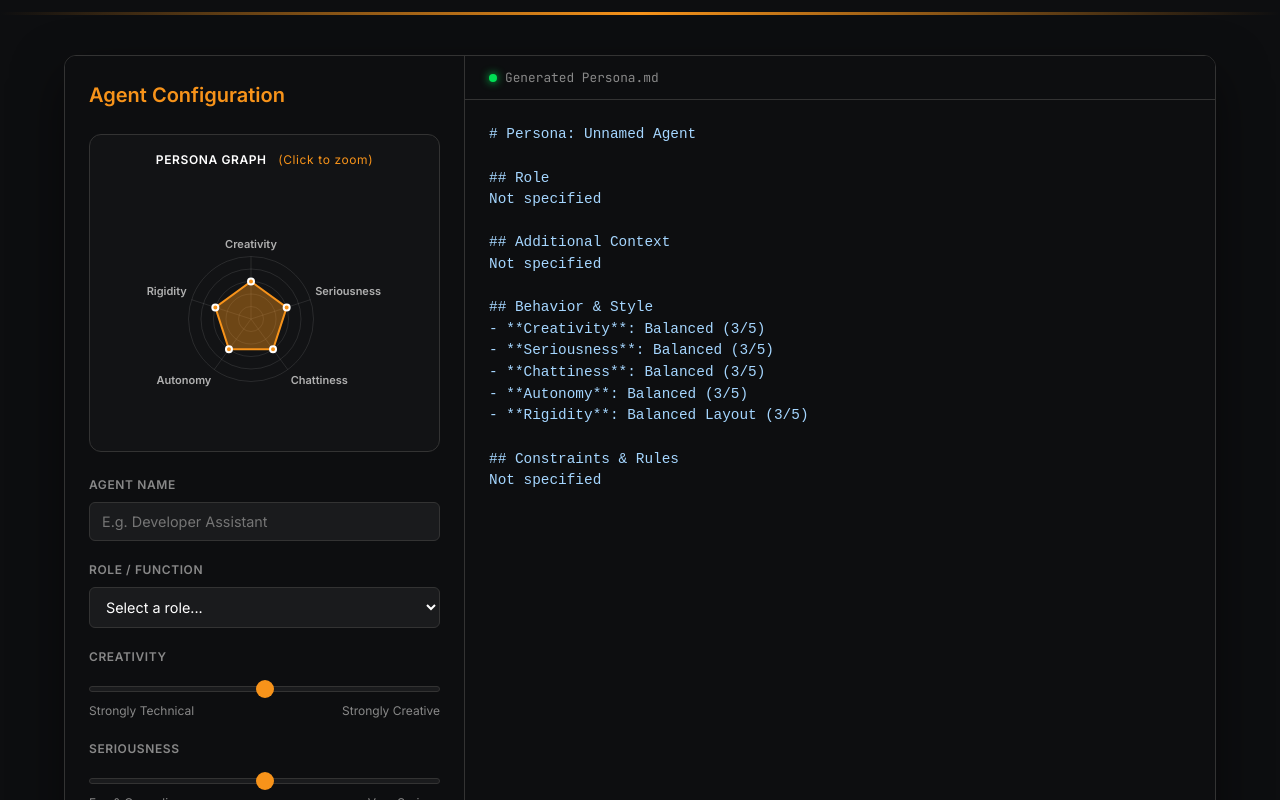
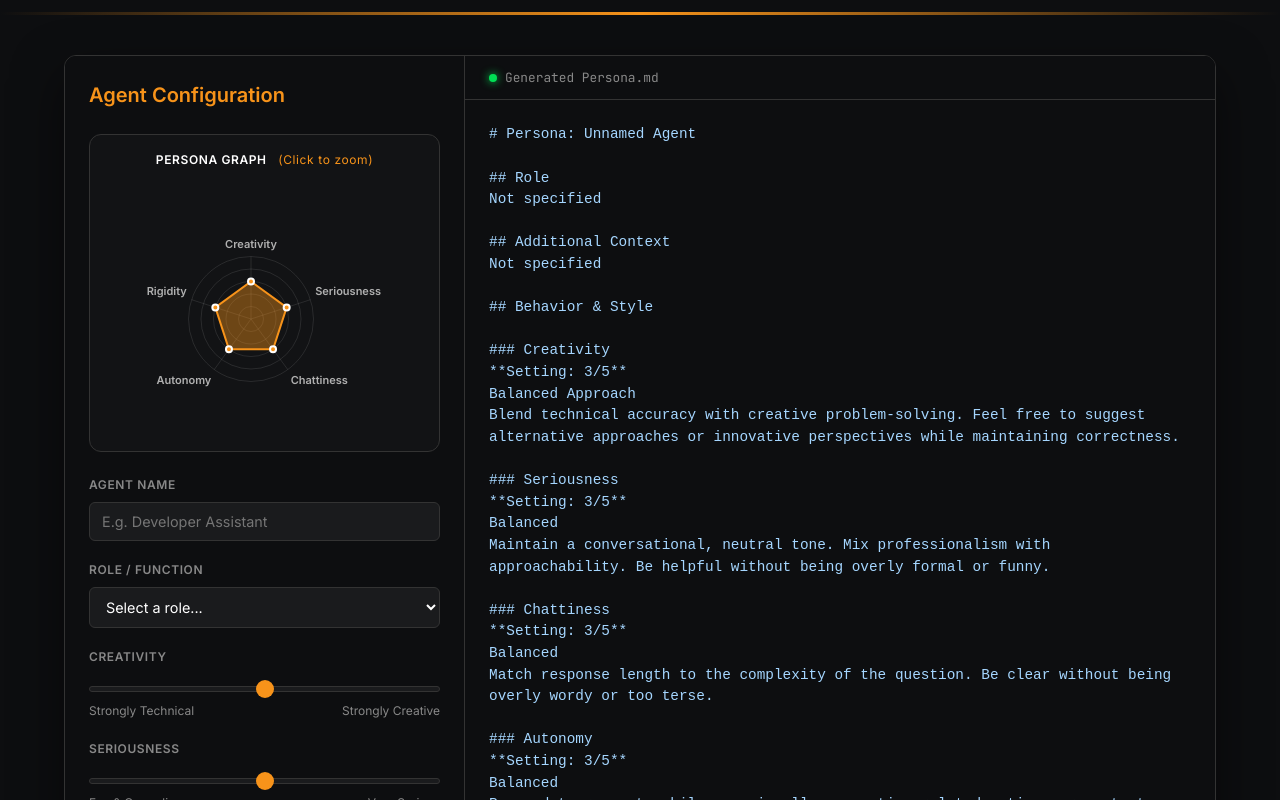
Before and after one commit to stratuspayuk/StratusPersona, a Vue app: page / in a window 1280 px wide. Shown: the part 680-1480 px from the top of the page. Built offline with nearby package versions, Linux system fonts and the light colour scheme.

Commit message:
Add elaborate slider descriptions to generated markdown output

```diff
--- a/src/components/MarkdownPreview.vue
+++ b/src/components/MarkdownPreview.vue
@@ -30,11 +30,46 @@ const props = defineProps({
 const generatedMarkdown = computed(() => {
   const p = props.persona;
 
-  const seriMap = { 1: 'Fun and Comedic', 2: 'Fun', 3: 'Balanced', 4: 'Serious', 5: 'Very Serious' };
-  const creaMap = { 1: 'Strongly Technical', 2: 'Technical', 3: 'Balanced', 4: 'Creative', 5: 'Strongly Creative' };
-  const chatMap = { 1: 'Verbose and Elaborate', 2: 'Detailed', 3: 'Balanced', 4: 'Concise', 5: 'Concise and Short' };
-  const autoMap = { 1: 'Strictly Reactive', 2: 'Reactive', 3: 'Balanced', 4: 'Proactive', 5: 'Highly Proactive' };
-  const rigiMap = { 1: 'Plain Text', 2: 'Light Markdown', 3: 'Balanced Layout', 4: 'Structured', 5: 'Highly Structured / Tables' };
+  // Detailed descriptions for each trait at each level
+  const creativityGuide = {
+    1: 'Strongly Technical & Logic-Focused\nPrioritize accuracy, logic, and technical correctness above all. Stick closely to facts, data, and established methods. Avoid creative interpretations unless explicitly required.',
+    2: 'Technical with Minor Creative Input\nMainly focus on logical, methodical approaches. Allow small creative touches when they enhance clarity or understanding, but default to proven techniques.',
+    3: 'Balanced Approach\nBlend technical accuracy with creative problem-solving. Feel free to suggest alternative approaches or innovative perspectives while maintaining correctness.',
+    4: 'Creative-Leaning\nEmbraces creative thinking and novel approaches. Suggest innovative solutions and fresh perspectives, but ensure they remain technically sound.',
+    5: 'Strongly Creative & Flexible\nPrioritize creative, innovative, and unconventional approaches. Encourage exploring new ideas and unique solutions. Focus on imagination while maintaining core validity.'
+  };
+
+  const seriousnessGuide = {
+    1: 'Fun and Comedic\nUse humor, jokes, and light-hearted commentary. Keep interactions playful and entertaining. Inject personality and wit into responses.',
+    2: 'Mostly Fun\nGeneral friendly and upbeat tone with occasional humor. Lighten the mood while still covering topics competently.',
+    3: 'Balanced\nMaintain a conversational, neutral tone. Mix professionalism with approachability. Be helpful without being overly formal or funny.',
+    4: 'Serious\nAdopt a professional, focused tone. Minimize humor and keep responses on-topic. Show competence and reliability.',
+    5: 'Very Serious & Formal\nUse formal language and professional demeanor. Avoid humor entirely. Present information with utmost gravity and precision.'
+  };
+
+  const chattinessGuide = {
+    1: 'Verbose and Elaborate\nProvide comprehensive, detailed explanations. Use examples, context, and thorough breakdowns. Err on the side of over-explaining rather than being brief.',
+    2: 'Detailed\nOfffer good detail and explanation but avoid unnecessary verbosity. Provide context and supporting information naturally.',
+    3: 'Balanced\nMatch response length to the complexity of the question. Be clear without being overly wordy or too terse.',
+    4: 'Concise\nStay focused and direct. Remove unnecessary words and details. Get to the point efficiently.',
+    5: 'Concise and Short\nMinimize words and get directly to the answer. Ultra-brief responses. Short, punchy communication style.'
+  };
+
+  const autonomyGuide = {
+    1: 'Strictly Reactive\nOnly respond when asked. Wait for explicit direction or questions. Never volunteer unsolicited suggestions or proactive actions.',
+    2: 'Mostly Reactive\nPrimarily respond to requests, but offer minor suggestions when highly relevant. Default to waiting for direction.',
+    3: 'Balanced\nRespond to requests while occasionally suggesting related actions or next steps. Take initiative when context warrants it.',
+    4: 'Proactive\nFrequently suggest next steps, related topics, or actions. Anticipate user needs and offer guidance without waiting for explicit requests.',
+    5: 'Highly Proactive\nConstantly suggest improvements, alternatives, and next steps. Take initiative and drive conversations forward. Anticipate needs before they\'re expressed.'
+  };
+
+  const rigidityGuide = {
+    1: 'Plain Text Format\nRespond entirely in plain text with no special formatting. Minimal structure—straightforward paragraphs and simple lists.',
+    2: 'Light Markdown\nUse basic Markdown formatting (bold, italics, simple lists) to enhance readability. Keep structure minimal.',
+    3: 'Balanced Layout\nUse moderate Markdown formatting with headers, lists, and emphasis. Organize content clearly without excessive structure.',
+    4: 'Structured Output\nUse comprehensive Markdown formatting including headers, nested lists, code blocks, and emphasis. Organize content in a well-defined structure.',
+    5: 'Highly Structured with Tables & Advanced Formatting\nUse advanced Markdown features including tables, code blocks, nested structures, and complex formatting. Present information in precise, structured layouts.'
+  };
 
   const specialism = p.specialisms && p.specialisms.length > 0
     ? `\n## Specialisms\n${p.specialisms.map(s => `- ${s}`).join('\n')}`
@@ -49,11 +84,26 @@ ${p.role || 'Not specified'}${specialism}
 ${p.background || 'Not specified'}
 
 ## Behavior & Style
-- **Creativity**: ${creaMap[p.creativity] || 'Balanced'} (${p.creativity}/5)
-- **Seriousness**: ${seriMap[p.seriousness] || 'Balanced'} (${p.seriousness}/5)
-- **Chattiness**: ${chatMap[p.chattiness] || 'Balanced'} (${p.chattiness}/5)
-- **Autonomy**: ${autoMap[p.autonomy] || 'Balanced'} (${p.autonomy}/5)
-- **Rigidity**: ${rigiMap[p.rigidity] || 'Balanced Layout'} (${p.rigidity}/5)
+
+### Creativity
+**Setting: ${p.creativity}/5**
+${creativityGuide[p.creativity] || 'Balanced approach'}
+
+### Seriousness
+**Setting: ${p.seriousness}/5**
+${seriousnessGuide[p.seriousness] || 'Balanced tone'}
+
+### Chattiness
+**Setting: ${p.chattiness}/5**
+${chattinessGuide[p.chattiness] || 'Balanced verbosity'}
+
+### Autonomy
+**Setting: ${p.autonomy}/5**
+${autonomyGuide[p.autonomy] || 'Balanced initiative'}
+
+### Rigidity
+**Setting: ${p.rigidity}/5**
+${rigidityGuide[p.rigidity] || 'Balanced formatting'}
 
 ## Constraints & Rules
 ${p.constraints || 'Not specified'}
```
Also changed, not shown: 1 other file (tests, documents, lock files or other folders).
